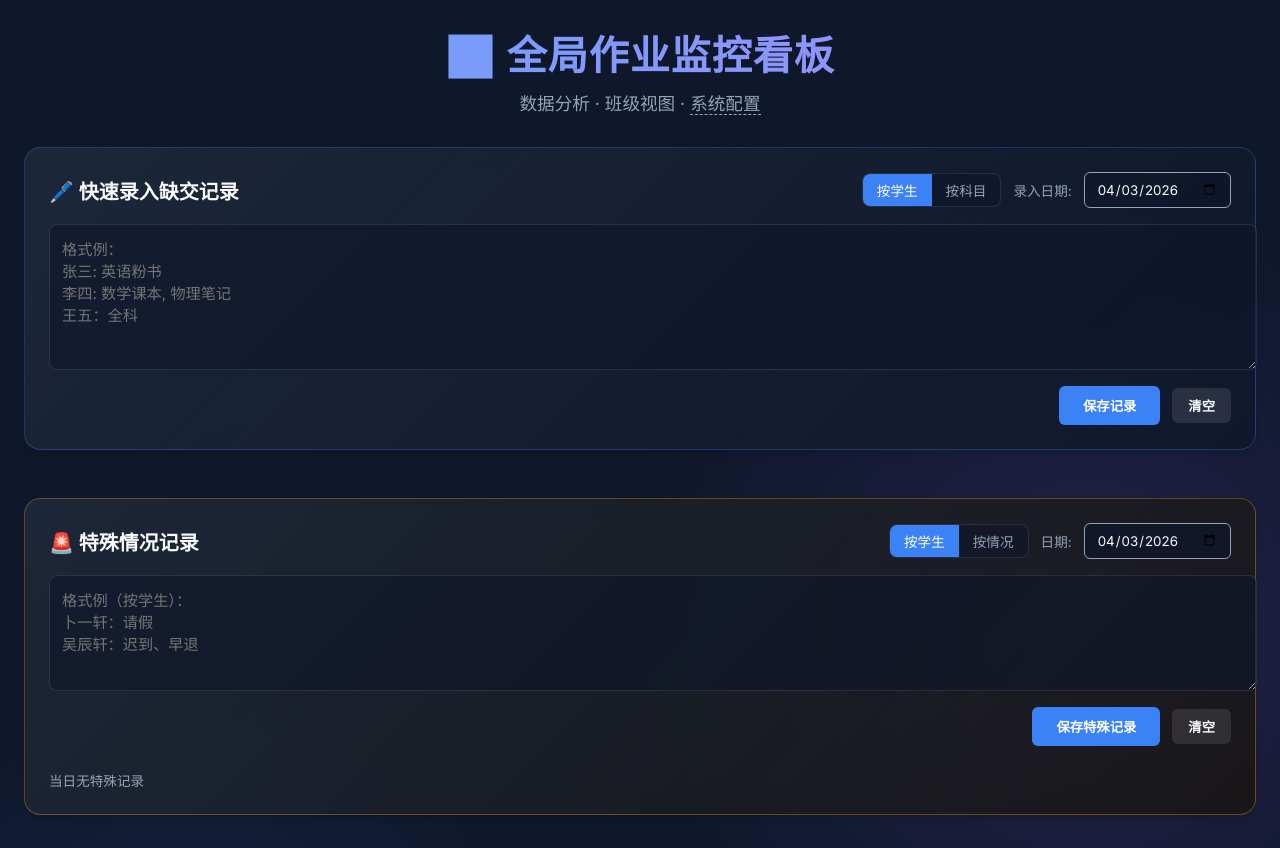
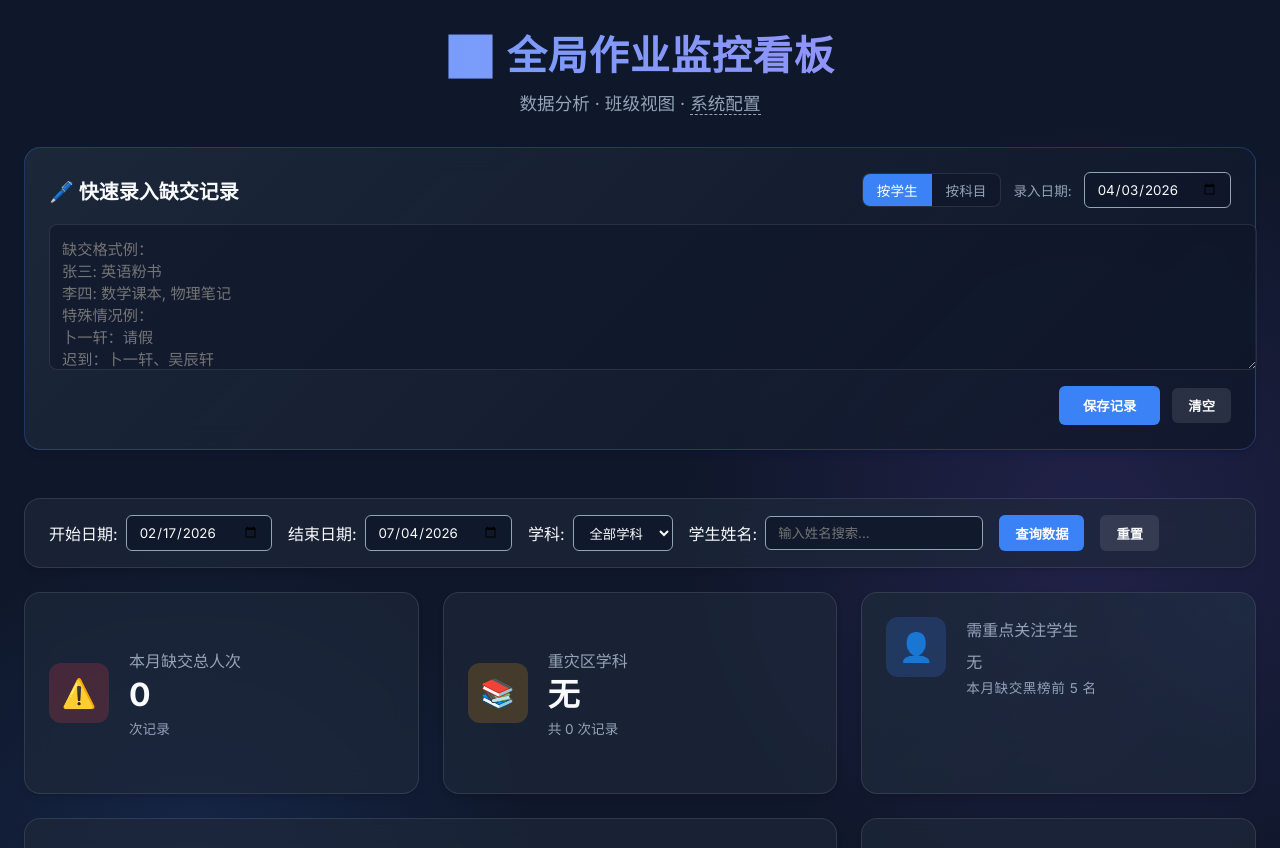
Before and after one commit to wangzuoyuan/homework-tracker, a Flask app: page / in a window 1280 px wide. Shown: the top 848 px of the page. Run offline with Flask 3, Linux system fonts and the light colour scheme; data that the repository does not hold is empty; a map, chart or similar area stays blank; parts of the project's set-up code (start-up, migrations or seed data) failed here and were passed over; some libraries are stand-ins or nearby versions.

Commit message:
refactor: 将特殊记录录入整合进缺交记录卡片
- 移除独立的特殊情况录入卡片
- 后端自动识别：非科目关键词自动路由到 special_records 表
  - 按学生：卜一轩：请假、迟到
  - 按科目：迟到：卜一轩、吴辰轩
- 当日特殊记录展示在录入卡片底部（有记录才显示）

```diff
--- a/app.py
+++ b/app.py
@@ -113,6 +113,16 @@ def parse_homework_item(item):
 
     # 无法识别学科，原样作为学科名
     return (item, None, None)
+
+
+def is_subject_item(item):
+    """Returns True if item contains a recognized subject keyword."""
+    item = item.strip()
+    for _, keywords in SUBJECT_GROUPS:
+        for keyword in keywords:
+            if keyword in item:
+                return True
+    return False
 
 
 def get_excluded_students():
@@ -296,7 +306,7 @@ def add_records():
     errors = []
 
     if mode == 'by_subject':
-        # 按科目录入：数学：卜一轩、张曦、吴辰轩
+        # 按科目/情况录入：数学：卜一轩、张曦 或 迟到：卜一轩、吴辰轩
         for line in lines:
             match = re.split(r'[:：]', line, maxsplit=1)
             if len(match) < 2:
@@ -305,27 +315,40 @@ def add_records():
 
             subject_raw = match[0].strip()
             names_raw = match[1].strip()
+            names = [n.strip() for n in re.split(r'[，,；;、\s]+', names_raw) if n.strip()]
 
-            parsed = parse_homework_item(subject_raw)
-            if not parsed:
-                errors.append(f"无法识别科目: {subject_raw}")
-                continue
-            subj, content, remark = parsed
-
-            names = [n.strip() for n in re.split(r'[，,；;、\s]+', names_raw) if n.strip()]
-            for name in names:
-                cursor.execute("SELECT id FROM students WHERE name = ?", (name,))
-                student_row = cursor.fetchone()
-                if not student_row:
-                    errors.append(f"找不到学生: {name}")
+            if not is_subject_item(subject_raw):
+                # 非科目关键词 → 作为特殊情况类型保存
+                for name in names:
+                    cursor.execute("SELECT id FROM students WHERE name = ?", (name,))
+                    student_row = cursor.fetchone()
+                    if not student_row:
+                        errors.append(f"找不到学生: {name}")
+                        continue
+                    cursor.execute(
+                        "INSERT INTO special_records (student_id, date, type, note) VALUES (?, ?, ?, ?)",
+                        (student_row['id'], date, subject_raw, None)
+                    )
+                    added_count += 1
+            else:
+                parsed = parse_homework_item(subject_raw)
+                if not parsed:
+                    errors.append(f"无法识别科目: {subject_raw}")
                     continue
-                cursor.execute(
-                    "INSERT INTO records (student_id, date, subject, content, remark) VALUES (?, ?, ?, ?, ?)",
-                    (student_row['id'], date, subj, content, remark)
-                )
-                added_count += 1
+                subj, content, remark = parsed
+                for name in names:
+                    cursor.execute("SELECT id FROM students WHERE name = ?", (name,))
+                    student_row = cursor.fetchone()
+                    if not student_row:
+                        errors.append(f"找不到学生: {name}")
+                        continue
+                    cursor.execute(
+                        "INSERT INTO records (student_id, date, subject, content, remark) VALUES (?, ?, ?, ?, ?)",
+                        (student_row['id'], date, subj, content, remark)
+                    )
+                    added_count += 1
     else:
-        # 按学生录入：张三: 英语粉书、数学
+        # 按学生录入：张三: 英语粉书、数学 或 卜一轩：请假、迟到
         for line in lines:
             match = re.split(r'[:：]', line, maxsplit=1)
             if len(match) < 2:
@@ -343,19 +366,26 @@ def add_records():
                 continue
 
             student_id = student_row['id']
-
             items = [s.strip() for s in re.split(r'[，,；;、\s]+', subjects_raw) if s.strip()]
 
             for item in items:
-                parsed = parse_homework_item(item)
-                if not parsed:
-                    continue
-                subj, content, remark = parsed
-                cursor.execute(
-                    "INSERT INTO records (student_id, date, subject, content, remark) VALUES (?, ?, ?, ?, ?)",
-                    (student_id, date, subj, content, remark)
-                )
-                added_count += 1
+                if not is_subject_item(item):
+                    # 非科目关键词 → 特殊情况
+                    cursor.execute(
+                        "INSERT INTO special_records (student_id, date, type, note) VALUES (?, ?, ?, ?)",
+                        (student_id, date, item, None)
+                    )
+                    added_count += 1
+                else:
+                    parsed = parse_homework_item(item)
+                    if not parsed:
+                        continue
+                    subj, content, remark = parsed
+                    cursor.execute(
+                        "INSERT INTO records (student_id, date, subject, content, remark) VALUES (?, ?, ?, ?, ?)",
+                        (student_id, date, subj, content, remark)
+                    )
+                    added_count += 1
 
     conn.commit()
     conn.close()
--- a/templates/index.html
+++ b/templates/index.html
@@ -292,50 +292,19 @@
                         <input type="date" id="recordDate" class="filter-input">
                     </div>
                 </div>
-                <textarea id="recordText" class="record-textarea" placeholder="格式例：&#10;张三: 英语粉书&#10;李四: 数学课本, 物理笔记&#10;王五：全科"></textarea>
+                <textarea id="recordText" class="record-textarea" placeholder="缺交格式例：&#10;张三: 英语粉书&#10;李四: 数学课本, 物理笔记&#10;特殊情况例：&#10;卜一轩：请假&#10;迟到：卜一轩、吴辰轩"></textarea>
                 <div class="record-actions">
                     <div id="recordStatus" style="margin-right: auto; font-size: 0.9rem;"></div>
                     <button onclick="submitRecords()" id="submitBtn" class="filter-btn" style="padding: 10px 24px;">保存记录</button>
                     <button onclick="document.getElementById('recordText').value=''" class="filter-btn" style="background: rgba(255,255,255,0.1); color: var(--text-main);">清空</button>
                 </div>
-            </div>
-        </div>
-    </div>
-
-    <!-- 特殊记录录入区 -->
-    <div class="grid-container" style="margin-bottom: 24px;">
-        <div class="card record-entry-card" id="specialRecordCard">
-            <div class="record-form">
-                <div class="record-form-header">
-                    <h2 style="margin: 0; font-size: 1.25rem; display: flex; align-items: center; gap: 8px;">
-                        🚨 特殊情况记录
-                    </h2>
-                    <div style="display: flex; align-items: center; gap: 12px;">
-                        <div class="mode-switch">
-                            <button id="specialModeByStudent" class="mode-btn active" onclick="switchSpecialMode('by_student')">按学生</button>
-                            <button id="specialModeByType" class="mode-btn" onclick="switchSpecialMode('by_type')">按情况</button>
-                        </div>
-                        <span class="helper-text">日期:</span>
-                        <input type="date" id="specialRecordDate" class="filter-input">
-                    </div>
-                </div>
-                <textarea id="specialRecordText" class="record-textarea" placeholder="格式例（按学生）：&#10;卜一轩：请假&#10;吴辰轩：迟到、早退" style="height: 90px;"></textarea>
-                <div class="record-actions">
-                    <div id="specialRecordStatus" style="margin-right: auto; font-size: 0.9rem;"></div>
-                    <button onclick="submitSpecialRecords()" id="specialSubmitBtn" class="filter-btn" style="padding: 10px 24px;">保存特殊记录</button>
-                    <button onclick="document.getElementById('specialRecordText').value=''" class="filter-btn" style="background: rgba(255,255,255,0.1); color: var(--text-main);">清空</button>
-                </div>
                 <!-- 当日特殊记录列表 -->
-                <div id="specialRecordsList" style="margin-top: 8px;"></div>
+                <div id="specialRecordsList" style="margin-top: 8px; border-top: 1px solid rgba(255,255,255,0.07); padding-top: 8px; display: none;"></div>
             </div>
         </div>
     </div>
 
     <style>
-        #specialRecordCard {
-            border-color: rgba(245, 158, 11, 0.35);
-            background: linear-gradient(135deg, rgba(30, 41, 59, 0.9), rgba(25, 20, 10, 0.7));
-        }
         .special-tag {
             display: inline-flex;
             align-items: center;
@@ -358,9 +327,7 @@
             background: none;
         }
         .special-tag .del-btn:hover { color: #ef4444; }
-        .special-type-group {
-            margin-bottom: 8px;
-        }
+        .special-type-group { margin-bottom: 8px; }
         .special-type-label {
             font-size: 0.78rem;
             color: var(--text-secondary);
@@ -812,8 +779,8 @@
                     }
                     showStatus(msg, "success");
                     document.getElementById('recordText').value = '';
-                    // 重新加载仪表盘数据
                     loadDashboardData();
+                    loadSpecialRecords();
                 } else {
                     showStatus(data.message || "录入失败", "error");
                 }
@@ -849,94 +816,28 @@
             loadDashboardData();
         }
 
-        // ========== 特殊记录功能 ==========
-        let specialMode = 'by_student';
-
-        function switchSpecialMode(mode) {
-            specialMode = mode;
-            document.getElementById('specialModeByStudent').classList.toggle('active', mode === 'by_student');
-            document.getElementById('specialModeByType').classList.toggle('active', mode === 'by_type');
-            const textarea = document.getElementById('specialRecordText');
-            if (mode === 'by_type') {
-                textarea.placeholder = '格式例（按情况）：\n迟到：卜一轩、吴辰轩\n请假：张曦';
-            } else {
-                textarea.placeholder = '格式例（按学生）：\n卜一轩：请假\n吴辰轩：迟到、早退';
-            }
-        }
-
-        function submitSpecialRecords() {
-            const rawText = document.getElementById('specialRecordText').value;
-            const date = document.getElementById('specialRecordDate').value;
-            const btn = document.getElementById('specialSubmitBtn');
-
-            if (!rawText.trim()) {
-                showSpecialStatus('请输入记录内容', 'error');
-                return;
-            }
-
-            btn.disabled = true;
-            btn.innerText = '提交中...';
-
-            fetch('/api/special_records', {
-                method: 'POST',
-                headers: { 'Content-Type': 'application/json' },
-                body: JSON.stringify({ raw_text: rawText, date: date, mode: specialMode })
-            })
-            .then(res => res.json())
-            .then(data => {
-                if (data.success) {
-                    let msg = `成功录入 ${data.added_count} 条特殊记录`;
-                    if (data.errors && data.errors.length > 0) {
-                        msg += ` (忽略 ${data.errors.length} 条错误)`;
-                        console.warn('Special record errors:', data.errors);
-                    }
-                    showSpecialStatus(msg, 'success');
-                    document.getElementById('specialRecordText').value = '';
-                    loadSpecialRecords();
-                } else {
-                    showSpecialStatus(data.message || '录入失败', 'error');
-                }
-            })
-            .catch(() => showSpecialStatus('网络错误，请稍后重试', 'error'))
-            .finally(() => {
-                btn.disabled = false;
-                btn.innerText = '保存特殊记录';
-            });
-        }
-
-        function showSpecialStatus(msg, type) {
-            const el = document.getElementById('specialRecordStatus');
-            el.innerText = msg;
-            el.style.color = type === 'error' ? '#ef4444' : '#10b981';
-            setTimeout(() => { el.innerText = ''; }, 5000);
-        }
-
+        // ========== 特殊记录展示 ==========
         function loadSpecialRecords() {
-            const date = document.getElementById('specialRecordDate').value;
+            const date = document.getElementById('recordDate').value;
             fetch(`/api/special_records?date=${date}`)
                 .then(res => res.json())
                 .then(records => {
                     const container = document.getElementById('specialRecordsList');
                     if (!records.length) {
-                        container.innerHTML = '<div style="color: var(--text-secondary); font-size: 0.85rem;">当日无特殊记录</div>';
+                        container.style.display = 'none';
                         return;
                     }
-                    // Group by type
+                    container.style.display = 'block';
                     const groups = {};
                     records.forEach(r => {
                         if (!groups[r.type]) groups[r.type] = [];
                         groups[r.type].push(r);
                     });
-                    let html = '';
+                    let html = '<div style="font-size:0.8rem;color:var(--text-secondary);margin-bottom:6px;">🚨 当日特殊记录</div>';
                     for (const [type, items] of Object.entries(groups)) {
-                        html += `<div class="special-type-group">
-                            <div class="special-type-label">${type}</div>
-                            <div>`;
+                        html += `<div class="special-type-group"><div class="special-type-label">${type}</div><div>`;
                         items.forEach(r => {
-                            html += `<span class="special-tag">
-                                ${r.name}
-                                <button class="del-btn" onclick="deleteSpecialRecord(${r.id})" title="删除">✕</button>
-                            </span>`;
+                            html += `<span class="special-tag">${r.name}<button class="del-btn" onclick="deleteSpecialRecord(${r.id})" title="删除">✕</button></span>`;
                         });
                         html += `</div></div>`;
                     }
@@ -947,20 +848,15 @@
         function deleteSpecialRecord(id) {
             fetch(`/api/special_records/${id}`, { method: 'DELETE' })
                 .then(res => res.json())
-                .then(data => {
-                    if (data.success) loadSpecialRecords();
-                });
+                .then(data => { if (data.success) loadSpecialRecords(); });
         }
 
         // 初始化录入日期为今天
         document.getElementById('recordDate').value = new Date().toISOString().split('T')[0];
-
-        // 初始化特殊记录日期
-        document.getElementById('specialRecordDate').value = new Date().toISOString().split('T')[0];
         loadSpecialRecords();
 
-        // 特殊记录日期切换时重新加载
-        document.getElementById('specialRecordDate').addEventListener('change', loadSpecialRecords);
+        // 日期切换时重新加载特殊记录
+        document.getElementById('recordDate').addEventListener('change', loadSpecialRecords);
 
         // 加载学期配置后初始化看板
         fetch('/api/semester')
```
